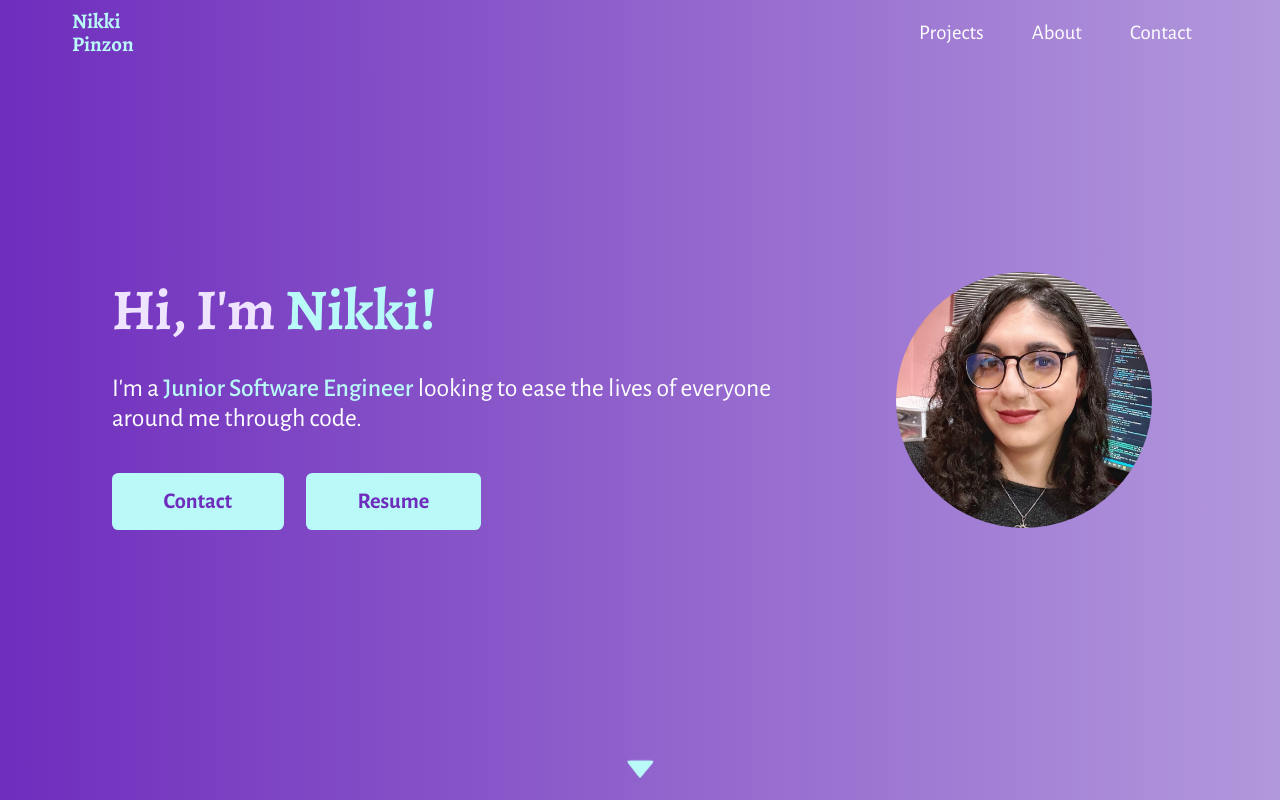
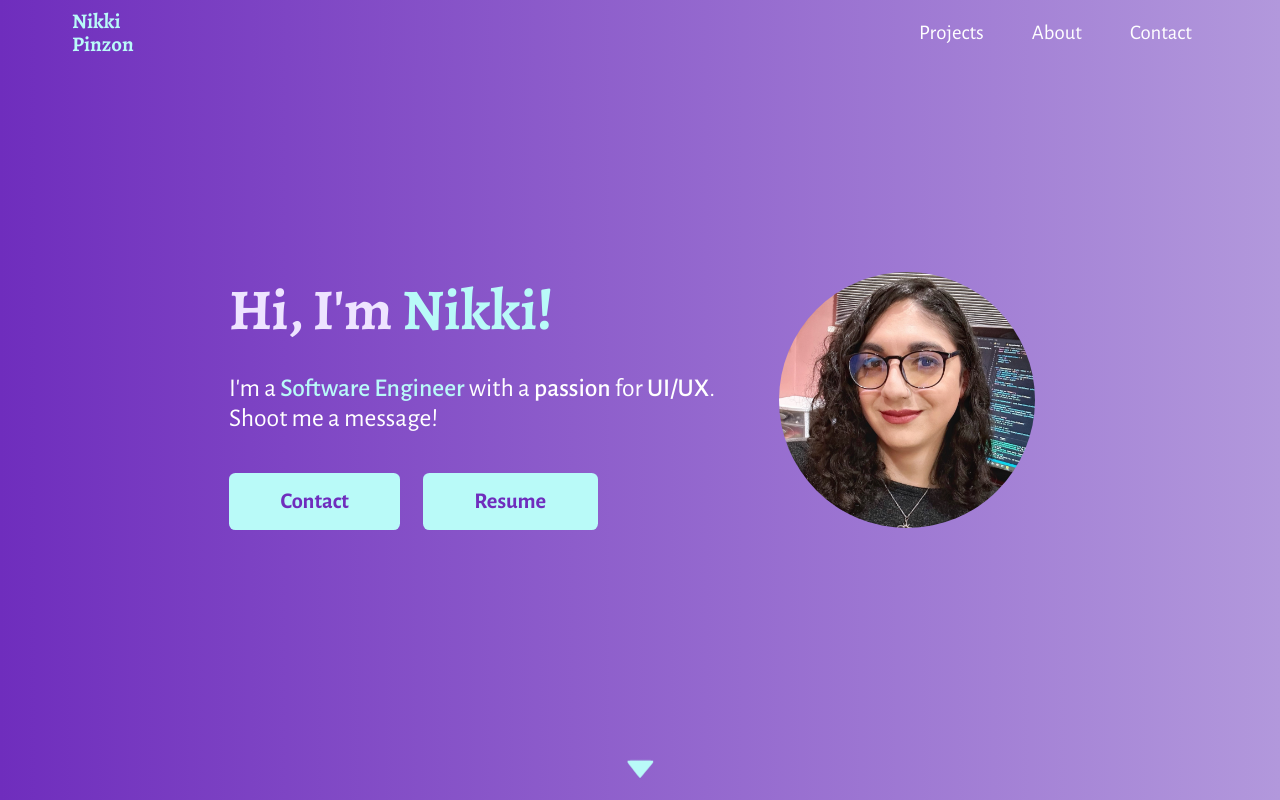
Before and after one commit to npinzon1994/npinzon1994.github.io, a React (Create React App) app: page / in a window 1280 px wide. Shown: the top 800 px of the page. Built offline with nearby package versions, Linux system fonts and the light colour scheme.

Commit message:
updated intro message

```diff
--- a/src/components/Intro/Intro.js
+++ b/src/components/Intro/Intro.js
@@ -11,11 +11,10 @@ const Intro = (props) => {
 
         <div className={classes.content}>
           <h1>
-            Hi, I'm <span>Nikki!</span>
+            Hi, I'm <span className={classes['green-text']}>Nikki!</span>
           </h1>
           <p>
-            I'm a <span>Junior Software Engineer</span> looking to ease the
-            lives of everyone around me through code.
+            I'm a <span className={classes['green-text']}>Software Engineer</span> with a <span>passion</span> for <span>UI/UX</span>. <br />Shoot me a message!
           </p>
           <div className={classes["button-container"]}>
             <a href="#contact">Contact</a>
--- a/src/components/Intro/Intro.module.css
+++ b/src/components/Intro/Intro.module.css
@@ -31,10 +31,6 @@
   font-weight: 600;
 }
 
-.content h1 span {
-  color: #b9faf8;
-}
-
 .content p {
   color: white;
   font-size: 1.6rem;
@@ -43,8 +39,11 @@
 }
 
 .content p span {
+  font-weight: 500;
+}
+
+.green-text {
   color: #b9faf8;
-  font-weight: 500;
 }
 
 .button-container {
```
